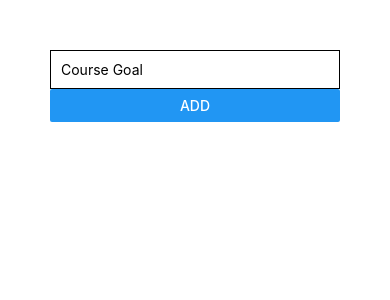
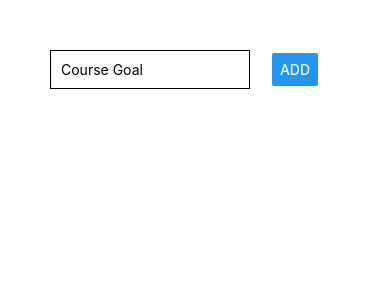
Before and after one commit to rowemac/react-native-first-app, a React Native app: screen / in a window 390 px wide. Shown: the top 300 px of the page. Built offline with nearby package versions, Linux system fonts and the light colour scheme.

Commit message:
Apply inline styling first

```diff
--- a/App.js
+++ b/App.js
@@ -5,8 +5,11 @@ import { Button, StyleSheet, Text, View, TextInput } from 'react-native';
 export default function App() {
   return (
     <View style={{padding: 50}}>
-      <View>
-        <TextInput placeholder="Course Goal" style={{ borderColor: 'black', borderWidth: 1, padding: 10 }} />
+      <View style={{ flexDirection: 'row', justifyContent: 'space-between', alignItems: 'center' }}>
+        <TextInput
+          placeholder="Course Goal"
+          style={{ width: 200, borderColor: 'black', borderWidth: 1, padding: 10 }}
+        />
         <Button title="ADD" />
         <View>
 
```
